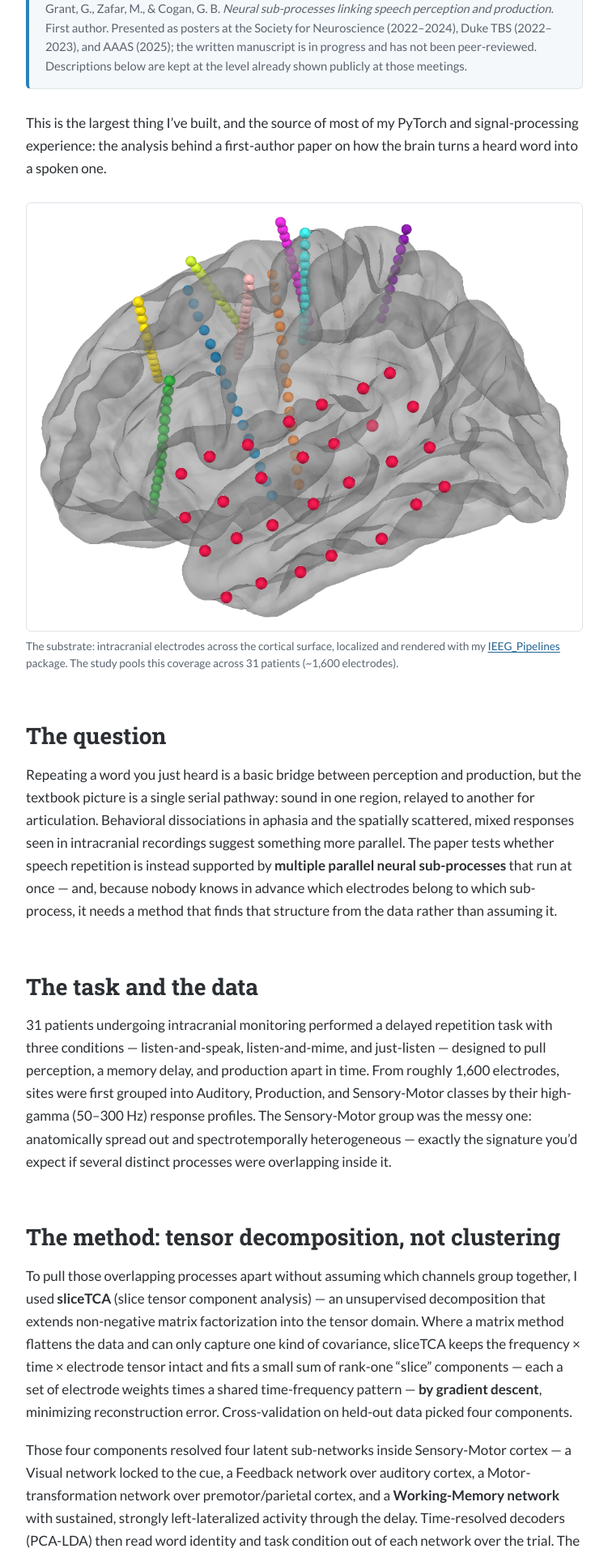
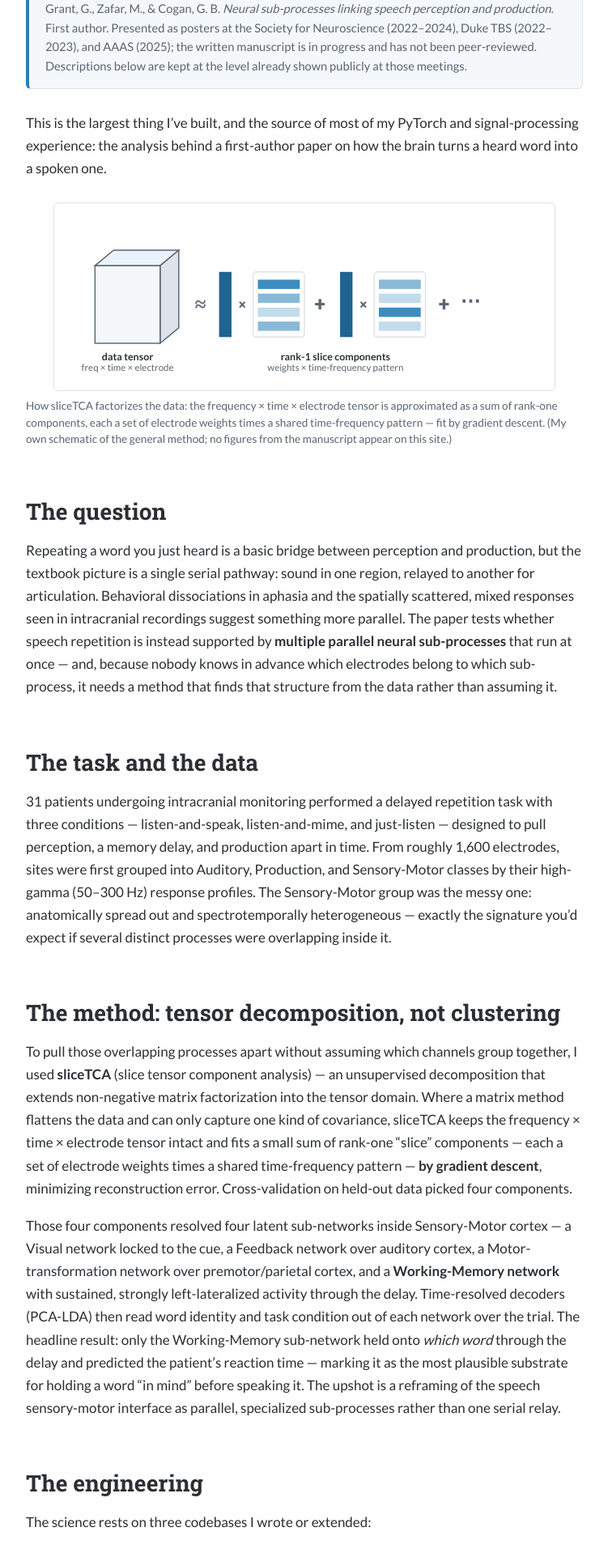
Before and after one commit to Aaronearlerichardson/Aaronearlerichardson.github.io, a Jekyll site: the page built from _projects/speech-subprocesses.md, in a window 1280 px wide. Shown: the part 470-2388 px from the top of the page at 81% size, without its empty margins (264-1015 px from the left). Built offline with Jekyll 4.4.1, drawn with Linux system fonts in a browser that asks for light colours.

Commit message:
Flagship visual: original SVG schematic, no manuscript figures
Per Aaron's call, no paper figures anywhere on the site. Replaced the
flagship page's brain image with a hand-authored inline SVG schematic of
the sliceTCA tensor decomposition (data tensor ≈ sum of rank-1 slice
components = weights × time-frequency pattern) — original, theme-aware
via the palette variables, and non-disclosing (illustrates the general
published method, copies nothing from the draft). The IEEG_Pipelines
brain render stays on its own page.

Safety: nothing manuscript-derived is in the working tree or anywhere in
git history — verified `git ls-files` and `git log --all` against
docx/manuscript/figure names (clean), and the flagship page references no
image files. Manuscript text extracts were kept only in the session temp
scratchpad (outside the repo) and have now been deleted there too; the
.docx drafts were never copied into the repo.

Rebuild clean; link checker 213 refs / 17 pages, none broken; schematic
verified legible in light and dark.

```diff
--- a/_projects/speech-subprocesses.md
+++ b/_projects/speech-subprocesses.md
@@ -22,9 +22,41 @@ This is the largest thing I've built, and the source of most of my PyTorch
 and signal-processing experience: the analysis behind a first-author paper
 on how the brain turns a heard word into a spoken one.
 
-<figure class="figure figure--light">
-  <img src="{{ '/assets/images/ieeg-brain.png' | relative_url }}" width="983" height="737" alt="Semi-transparent 3D brain with depth-electrode contacts shown as colored bead strings and red surface-electrode spheres across the cortex — the kind of dense intracranial coverage the decomposition runs over.">
-  <figcaption>The substrate: intracranial electrodes across the cortical surface, localized and rendered with my <a href="{{ '/projects/ieeg-pipelines/' | relative_url }}">IEEG_Pipelines</a> package. The study pools this coverage across 31 patients (~1,600 electrodes).</figcaption>
+<figure class="figure">
+  <svg class="tensor-schematic" viewBox="0 0 620 216" role="img" aria-labelledby="tca-title tca-desc" xmlns="http://www.w3.org/2000/svg">
+    <title id="tca-title">sliceTCA tensor decomposition schematic</title>
+    <desc id="tca-desc">A three-dimensional data tensor of frequency by time by electrode is approximated as a sum of rank-one slice components, each a channel-weight vector multiplied by a shared time-frequency pattern.</desc>
+    <polygon class="ts-box-top" points="40,68 64,48 148,48 124,68"/>
+    <polygon class="ts-box-side" points="124,68 148,48 148,148 124,168"/>
+    <rect class="ts-box-front" x="40" y="68" width="84" height="100"/>
+    <text class="ts-label" x="82" y="190" text-anchor="middle">data tensor</text>
+    <text class="ts-sub" x="82" y="204" text-anchor="middle">freq × time × electrode</text>
+    <text class="ts-op" x="176" y="126" text-anchor="middle">&#8776;</text>
+    <g transform="translate(200,0)">
+      <rect class="ts-weight" x="0" y="76" width="16" height="84"/>
+      <text class="ts-op ts-op--sm" x="30" y="124" text-anchor="middle">×</text>
+      <rect class="ts-slice" x="44" y="76" width="66" height="84" rx="4"/>
+      <rect class="ts-band ts-band--a" x="50" y="86" width="54" height="12"/>
+      <rect class="ts-band ts-band--b" x="50" y="104" width="54" height="12"/>
+      <rect class="ts-band ts-band--c" x="50" y="122" width="54" height="12"/>
+      <rect class="ts-band ts-band--b" x="50" y="140" width="54" height="12"/>
+    </g>
+    <text class="ts-op" x="330" y="126" text-anchor="middle">+</text>
+    <g transform="translate(356,0)">
+      <rect class="ts-weight" x="0" y="76" width="16" height="84"/>
+      <text class="ts-op ts-op--sm" x="30" y="124" text-anchor="middle">×</text>
+      <rect class="ts-slice" x="44" y="76" width="66" height="84" rx="4"/>
+      <rect class="ts-band ts-band--b" x="50" y="86" width="54" height="12"/>
+      <rect class="ts-band ts-band--c" x="50" y="104" width="54" height="12"/>
+      <rect class="ts-band ts-band--a" x="50" y="122" width="54" height="12"/>
+      <rect class="ts-band ts-band--c" x="50" y="140" width="54" height="12"/>
+    </g>
+    <text class="ts-op" x="490" y="126" text-anchor="middle">+</text>
+    <text class="ts-op" x="524" y="122" text-anchor="middle">&#8943;</text>
+    <text class="ts-label" x="350" y="190" text-anchor="middle">rank-1 slice components</text>
+    <text class="ts-sub" x="350" y="204" text-anchor="middle">weights × time-frequency pattern</text>
+  </svg>
+  <figcaption>How sliceTCA factorizes the data: the frequency × time × electrode tensor is approximated as a sum of rank-one components, each a set of electrode weights times a shared time-frequency pattern — fit by gradient descent. (My own schematic of the general method; no figures from the manuscript appear on this site.)</figcaption>
 </figure>
 
 ## The question
--- a/assets/css/main.css
+++ b/assets/css/main.css
@@ -782,6 +782,33 @@ main {
   color: var(--color-text);
 }
 
+/* ---------- Tensor-decomposition schematic (hand-authored SVG) ---------- */
+
+.tensor-schematic {
+  display: block;
+  width: 100%;
+  height: auto;
+  max-width: 620px;
+  margin: 0 auto;
+  border: 1px solid var(--color-border);
+  border-radius: var(--radius);
+  background: var(--color-bg);
+  padding: 0.75rem;
+}
+
+.ts-box-front { fill: var(--color-bg-subtle); stroke: var(--color-text-secondary); stroke-width: 1.5; }
+.ts-box-top { fill: var(--color-accent-light); stroke: var(--color-text-secondary); stroke-width: 1.5; }
+.ts-box-side { fill: var(--color-border); stroke: var(--color-text-secondary); stroke-width: 1.5; }
+.ts-weight { fill: var(--color-accent-dark); }
+.ts-slice { fill: var(--color-bg); stroke: var(--color-border); stroke-width: 1.5; }
+.ts-band--a { fill: var(--color-accent); opacity: 0.9; }
+.ts-band--b { fill: var(--color-accent); opacity: 0.55; }
+.ts-band--c { fill: var(--color-accent); opacity: 0.28; }
+.ts-op { fill: var(--color-text-secondary); font: 700 26px var(--font-heading); }
+.ts-op--sm { font-size: 18px; }
+.ts-label { fill: var(--color-text); font: 700 13px var(--font-body); }
+.ts-sub { fill: var(--color-text-secondary); font: 12px var(--font-body); }
+
 /* ---------- Section headings ---------- */
 
 .section-heading {
```
